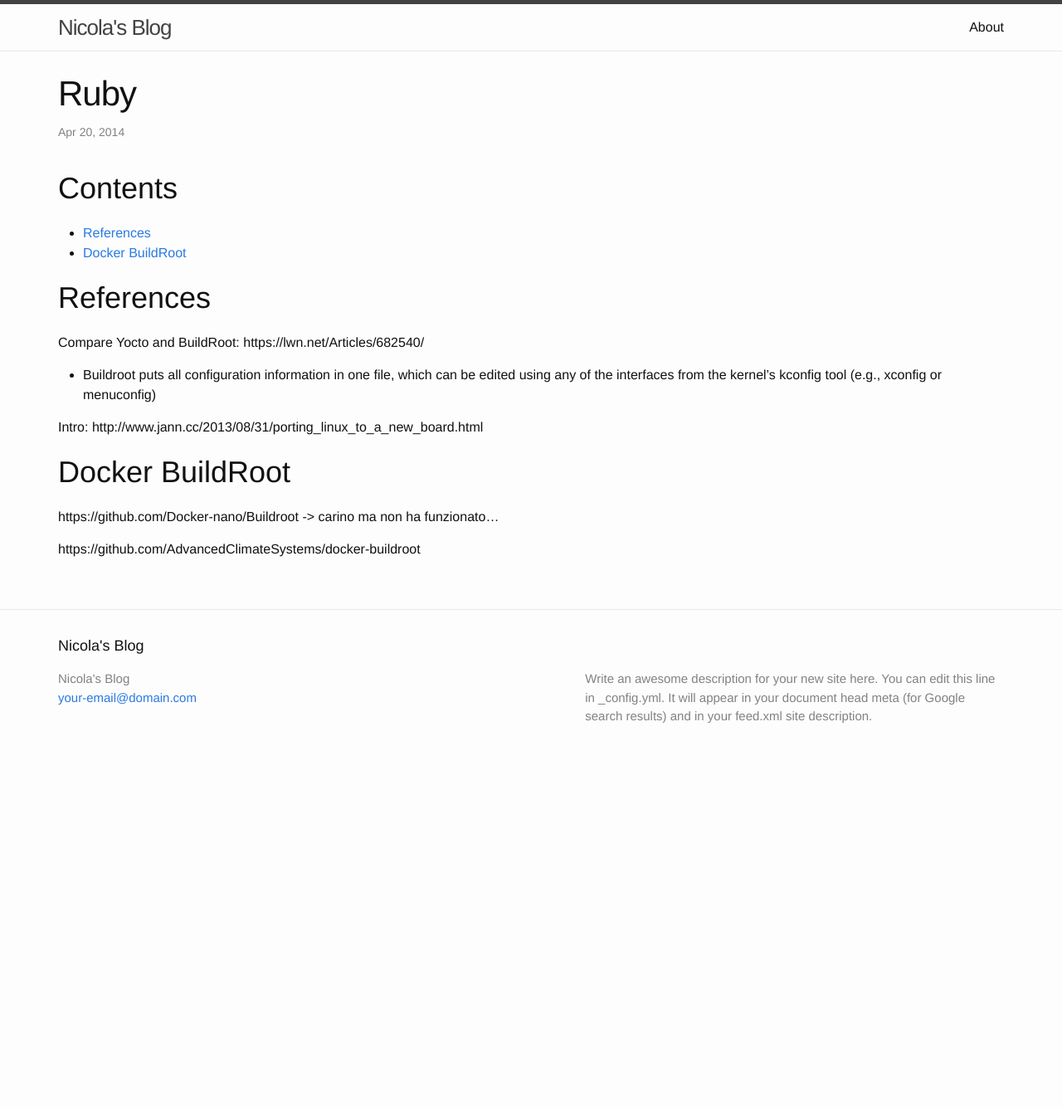
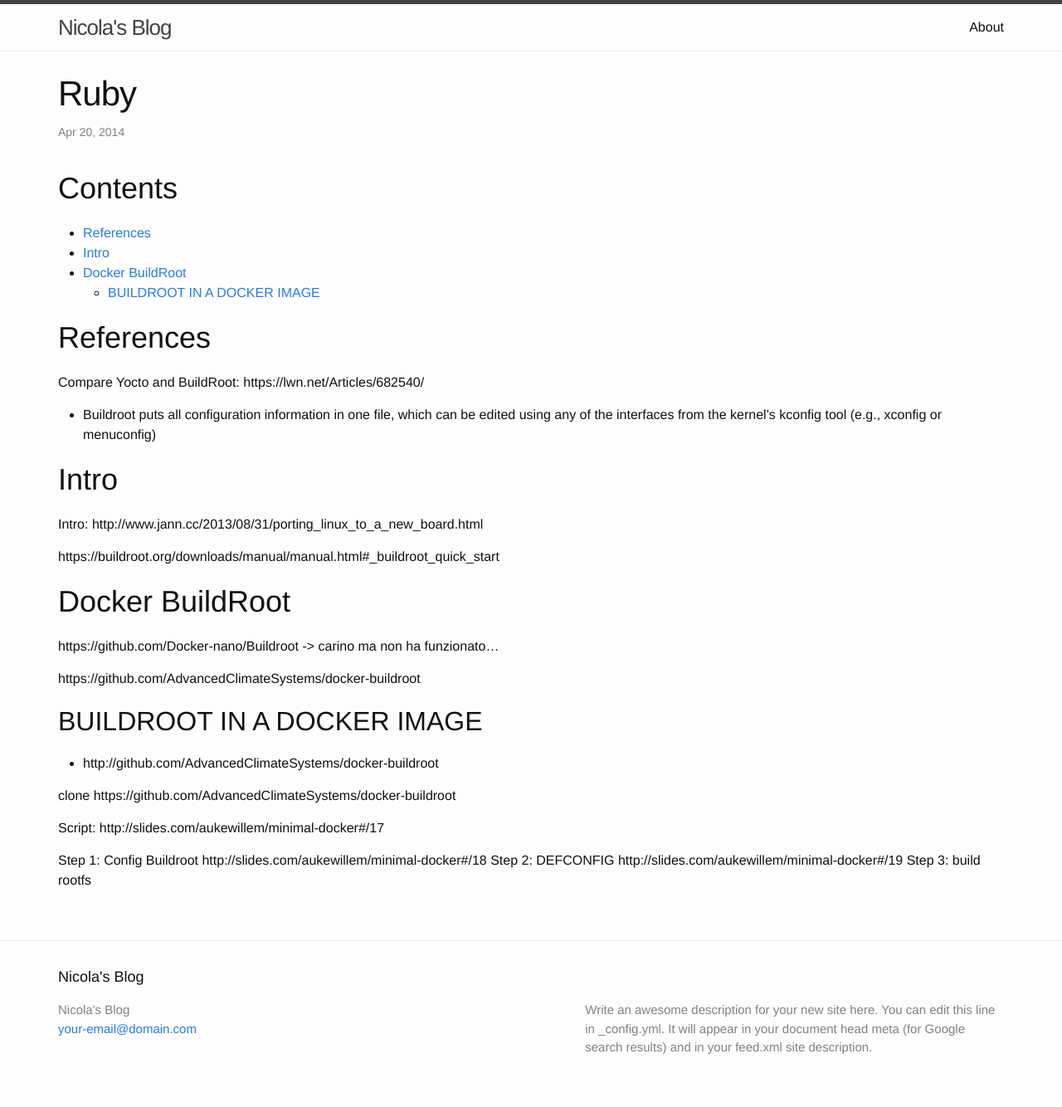
Before and after one commit to breezeight/nicola_blog, a Jekyll site: the page built from _guides/embedded_distro.markdown, in a window 1280 px wide. Shown: the whole page at 83% size. Built offline with Jekyll 4.4.1, drawn with Linux system fonts in a browser that asks for light colours; before the commit the page ends 935 px from its top, so only the background shows below that.

Commit message:
Build root: docker images

```diff
--- a/_guides/embedded_distro.markdown
+++ b/_guides/embedded_distro.markdown
@@ -18,12 +18,32 @@ Compare Yocto and BuildRoot: https://lwn.net/Articles/682540/
 
 * Buildroot puts all configuration information in one file, which can be edited using any of the interfaces from the kernel's kconfig tool (e.g., xconfig or menuconfig)
 
+# Intro
 
 Intro:
 http://www.jann.cc/2013/08/31/porting_linux_to_a_new_board.html
+
+https://buildroot.org/downloads/manual/manual.html#_buildroot_quick_start
+
 
 # Docker BuildRoot
 
 https://github.com/Docker-nano/Buildroot  -> carino ma non ha funzionato...
 
 https://github.com/AdvancedClimateSystems/docker-buildroot
+
+
+## BUILDROOT IN A DOCKER IMAGE
+
+
+* http://github.com/AdvancedClimateSystems/docker-buildroot
+
+clone https://github.com/AdvancedClimateSystems/docker-buildroot
+
+
+Script: http://slides.com/aukewillem/minimal-docker#/17
+
+
+Step 1: Config Buildroot http://slides.com/aukewillem/minimal-docker#/18
+Step 2: DEFCONFIG http://slides.com/aukewillem/minimal-docker#/19
+Step 3: build rootfs
```
